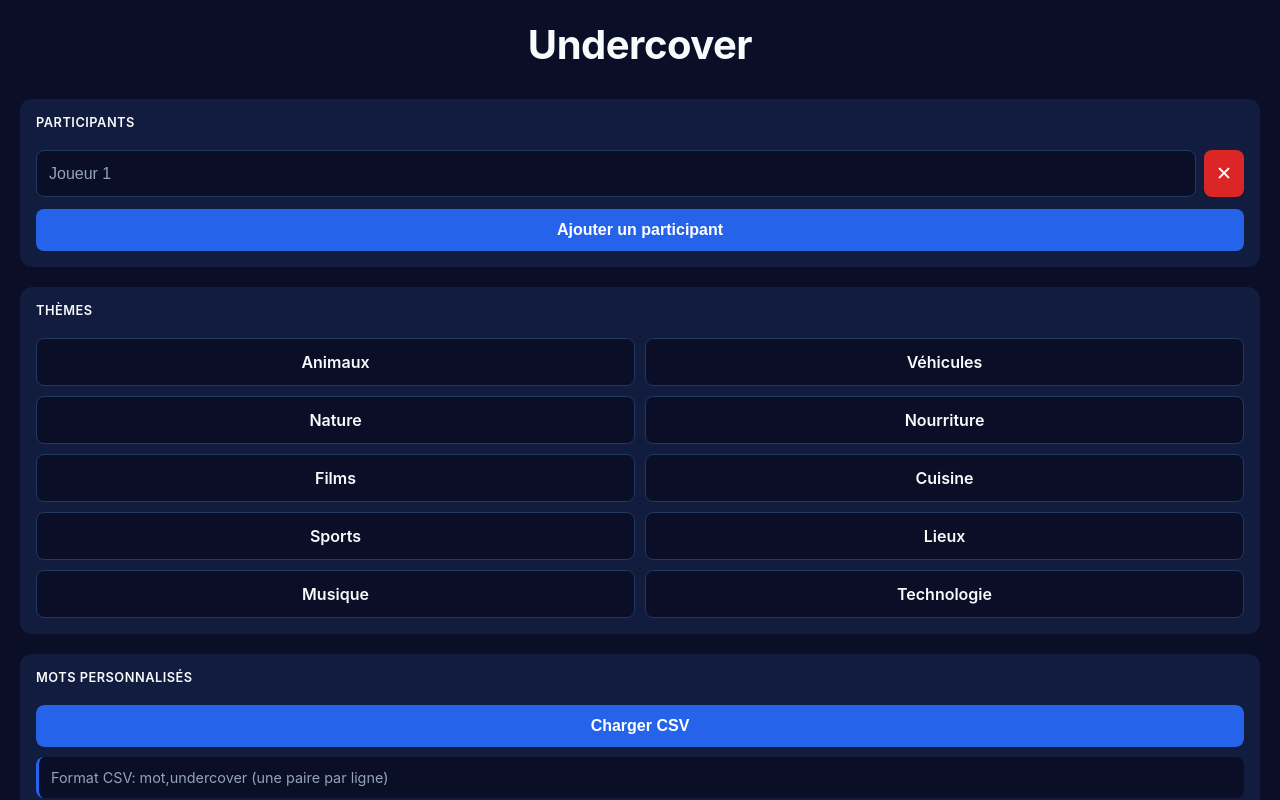
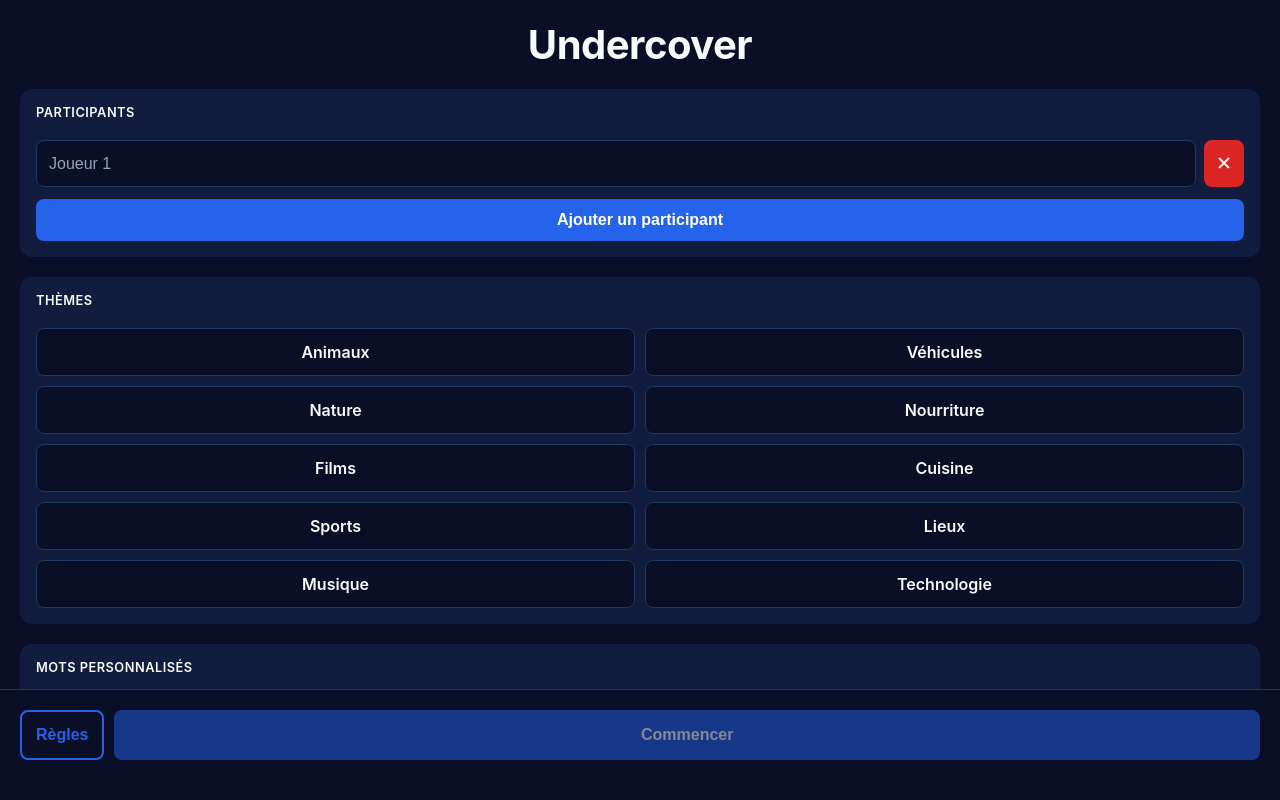
Before and after one commit to Pibaps/Undercover, a plain HTML site: page index.html in a window 1280 px wide. Drawn offline with Linux system fonts and the light colour scheme.

Commit message:
Refactor menu layout for improved structure and scrolling
Wrapped menu sections in a new .menu-content container to separate the header from the scrollable content. Updated CSS to make the header fixed and the menu content scrollable, improving usability and layout consistency, especially on devices with safe area insets.

```diff
--- a/app.js
+++ b/app.js
@@ -182,6 +182,7 @@ class App {
             <div class="menu-screen">
                 <h1>Undercover</h1>
 
+                <div class="menu-content">
                     <div class="menu-section">
                         <h2>Participants</h2>
                         <div class="players-container" id="playersContainer"></div>
@@ -202,6 +203,7 @@ class App {
                             </div>
                             <div class="upload-info">
                                 Format CSV: mot,undercover (une paire par ligne)
+                            </div>
                         </div>
                     </div>
                 </div>
--- a/styles.css
+++ b/styles.css
@@ -72,14 +72,40 @@ body {
 
 /* Menu Screen */
 .menu-screen {
-    padding: 20px;
-    gap: 20px;
+    padding: 0;
+    gap: 0;
     overflow: hidden;
     display: flex;
     flex-direction: column;
+    height: 100%;
+}
+
+/* Header fixe */
+.menu-screen h1 {
+    font-size: 2.5rem;
+    font-weight: 700;
+    text-align: center;
+    margin: 0;
+    padding: calc(20px + env(safe-area-inset-top)) 20px 10px 20px;
     padding-left: calc(20px + env(safe-area-inset-left));
     padding-right: calc(20px + env(safe-area-inset-right));
-    padding-top: calc(20px + env(safe-area-inset-top));
+    letter-spacing: -0.5px;
+    flex-shrink: 0;
+}
+
+/* Contenu scrollable */
+.menu-content {
+    flex: 1;
+    overflow-y: auto;
+    -webkit-overflow-scrolling: touch;
+    overscroll-behavior: contain;
+    display: flex;
+    flex-direction: column;
+    gap: 20px;
+    padding: 0 20px;
+    padding-left: calc(20px + env(safe-area-inset-left));
+    padding-right: calc(20px + env(safe-area-inset-right));
+    padding-bottom: 20px;
 }
 
 .menu-screen h1 {
@@ -260,8 +286,13 @@ body {
 .menu-buttons {
     display: flex;
     gap: 10px;
-    margin-top: auto;
-    padding-bottom: calc(40px + max(20px, env(safe-area-inset-bottom)));
+    padding: 20px;
+    padding-left: calc(20px + env(safe-area-inset-left));
+    padding-right: calc(20px + env(safe-area-inset-right));
+    padding-bottom: calc(20px + max(20px, env(safe-area-inset-bottom)));
+    flex-shrink: 0;
+    background: var(--bg);
+    border-top: 1px solid var(--border);
 }
 
 .btn-primary {
```
Lines whose indentation alone changed are shown as unchanged.
